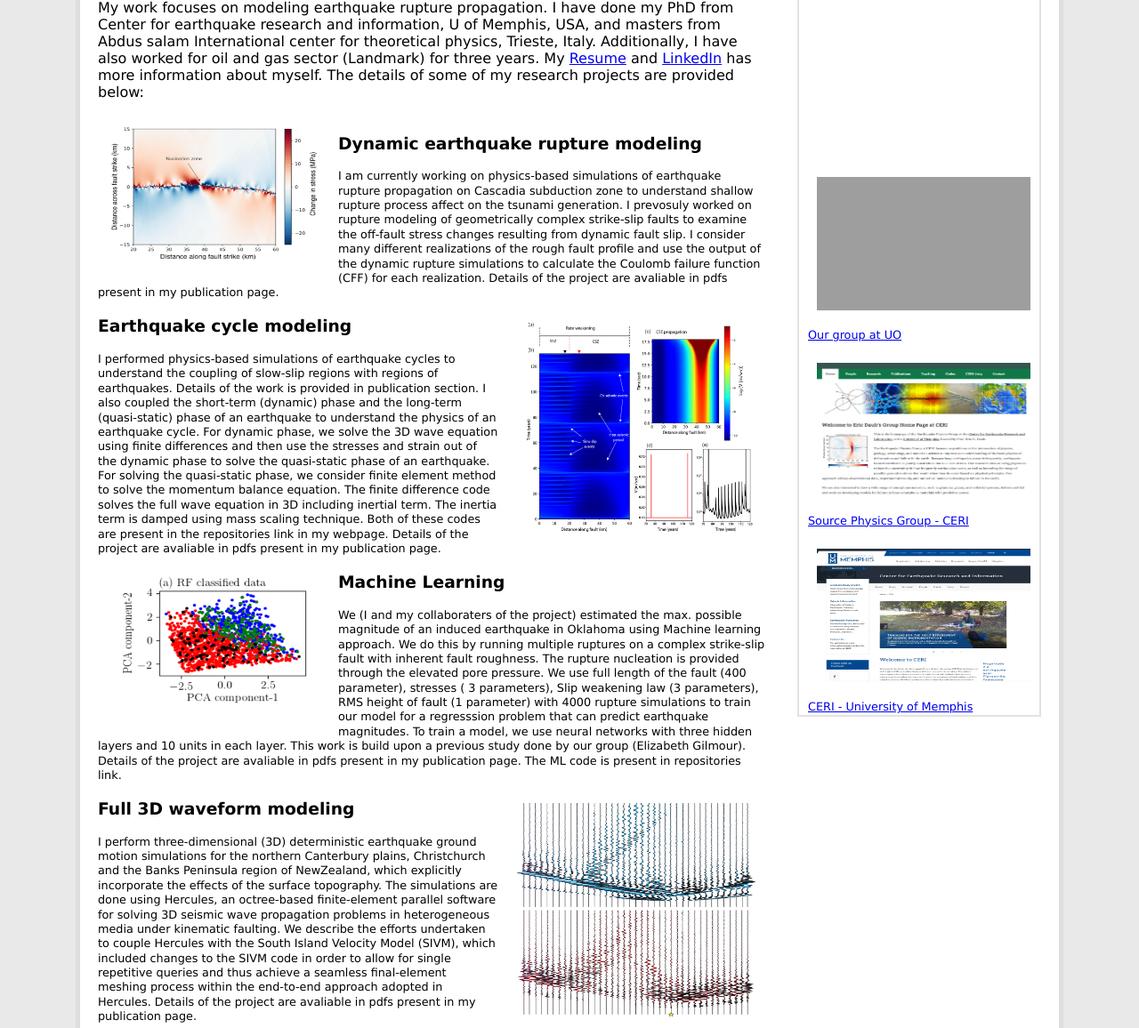
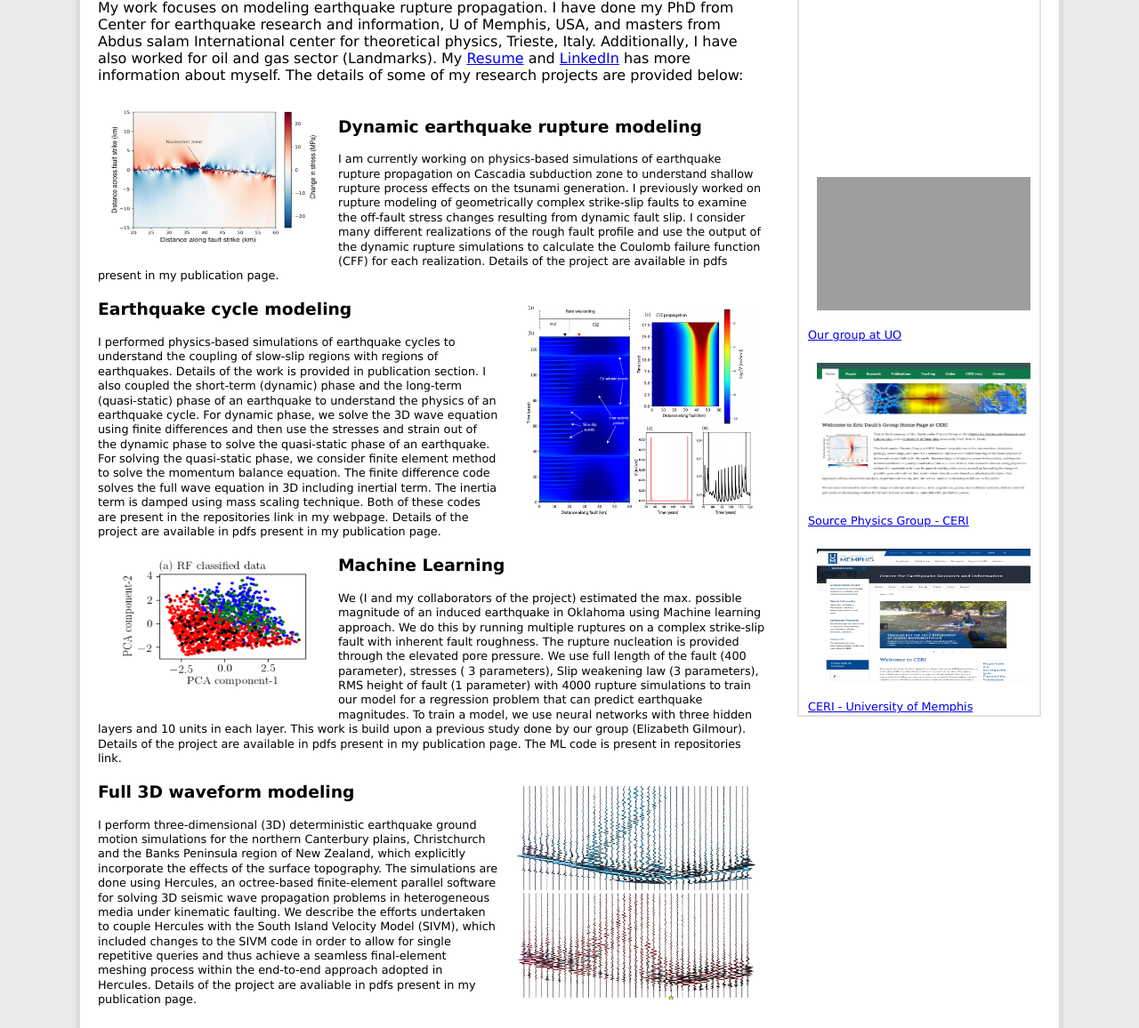
Before and after one commit to aqeel-magsi/Profile, a plain HTML site: page index.html in a window 1280 px wide. Shown: the part 390-1546 px from the top of the page at 89% size. Drawn offline with Linux system fonts and the light colour scheme; grey boxes are pictures that could not be loaded.

Commit message:
some typos fixed

```diff
--- a/index.html
+++ b/index.html
@@ -25,7 +25,7 @@
 
 
 <h2>Welcome to Khurram Aslam's personal page</h2>
-I am a Postdoctoral fellow at University of Oregon, Eugene, OR, USA since September 2019. My work focuses on modeling earthquake rupture propagation. I have done my PhD from Center for earthquake research and information, U of Memphis, USA, and masters from Abdus salam International center for theoretical physics, Trieste, Italy. Additionally, I have also worked for oil and gas sector (Landmark) for three years. My <a href="./docs/Khurram_resume.pdf"> Resume</a> and <a href="https://www.linkedin.com/in/khurram-shahzad-aslam-phd-19321020/">LinkedIn</a> has more information about myself. The details of some of my research projects are provided below:
+I am a Postdoctoral fellow at University of Oregon, Eugene, OR, USA since September 2019. My work focuses on modeling earthquake rupture propagation. I have done my PhD from Center for earthquake research and information, U of Memphis, USA, and masters from Abdus salam International center for theoretical physics, Trieste, Italy. Additionally, I have also worked for oil and gas sector (Landmarks). My <a href="./docs/Khurram_resume.pdf"> Resume</a> and <a href="https://www.linkedin.com/in/khurram-shahzad-aslam-phd-19321020/">LinkedIn</a> has more information about myself. The details of some of my research projects are provided below:
 <br>
 </br>
 
@@ -33,11 +33,11 @@ I am a Postdoctoral fellow at University of Oregon, Eugene, OR, USA since Septem
 <img src="Images/stress.png" class="imgLeft" />
 <h3> Dynamic earthquake rupture modeling </h3>
 <p>
-    I am currently working on physics-based simulations of earthquake rupture propagation on Cascadia subduction zone to understand shallow rupture process affect
-    on the tsunami generation. I prevosuly worked on rupture modeling of geometrically complex strike-slip faults to
+    I am currently working on physics-based simulations of earthquake rupture propagation on Cascadia subduction zone to understand shallow rupture process effects
+    on the tsunami generation. I previously worked on rupture modeling of geometrically complex strike-slip faults to
     examine the off-fault stress changes resulting from dynamic fault slip. I consider many different realizations of the rough
     fault profile and use the output of the dynamic rupture simulations to calculate the Coulomb failure function (CFF) for each realization.
-    Details of the project are avaliable in pdfs present in my publication page.
+    Details of the project are available in pdfs present in my publication page.
 </p>
 
 <img src="Images/cycle_model.png" class="imgRight"/>
@@ -50,17 +50,17 @@ the stresses and strain out of the dynamic phase to solve the quasi-static phase
 For solving the quasi-static phase, we consider finite element method to solve the momentum balance equation.
 The finite difference code solves the full wave equation in 3D including inertial term.
 The inertia term is damped using mass scaling technique. Both of these codes are present in the repositories link in my webpage. Details
-of the project are avaliable in pdfs present in my publication page.
+of the project are available in pdfs present in my publication page.
 </p>
 
 <img src="Images/ML.png" class="imgLeft" />
 <h3>Machine Learning </h3>
 <p>
-   We (I and my collaboraters of the project) estimated the max. possible magnitude of an induced earthquake in
+   We (I and my collaborators of the project) estimated the max. possible magnitude of an induced earthquake in
     Oklahoma using Machine learning approach. We do this by running multiple ruptures on a complex strike-slip fault with inherent fault roughness. The rupture nucleation is provided through the elevated
     pore pressure. We use full length of the fault (400 parameter), stresses ( 3 parameters), Slip weakening law (3 parameters), RMS height of fault (1 parameter) with 4000 rupture simulations to train
-    our model for a regresssion problem that can predict earthquake magnitudes. To train a model, we use neural networks with three hidden layers and 10 units in each layer. This work is build upon a previous
-    study done by our group (Elizabeth Gilmour). Details of the project are avaliable in pdfs present in my publication page. The ML code is present in repositories link.
+    our model for a regression problem that can predict earthquake magnitudes. To train a model, we use neural networks with three hidden layers and 10 units in each layer. This work is build upon a previous
+    study done by our group (Elizabeth Gilmour). Details of the project are available in pdfs present in my publication page. The ML code is present in repositories link.
 </p>
 
 <img src="Images/waveform.png" class="imgRight"/>
@@ -68,7 +68,7 @@ of the project are avaliable in pdfs present in my publication page.
 <p>
     I perform three-dimensional (3D) deterministic
 earthquake ground motion simulations for the northern Canterbury plains,
-Christchurch and the Banks Peninsula region of NewZealand, which explicitly incorporate the
+Christchurch and the Banks Peninsula region of New Zealand, which explicitly incorporate the
 effects of the surface topography. The simulations are done using Hercules, an
 octree-based finite-element parallel software for solving 3D seismic wave
 propagation problems in heterogeneous media under kinematic faulting. We
@@ -88,11 +88,16 @@ of the project are avaliable in pdfs present in my publication page.
 
 <marquee direction="up" width="250" height="180">
 
+
     <p>
     I am going to Attend SSA (Seismological Society of America) meeting on <font color="blue"> 29 April, 2020 at Alberququee, NM,USA </font>.
     </p>
 
     <p>
+    I am going to Attend SZD (Subduction zone dynamics) workshop  on <font color="blue"> 15 Oct, 2019 at UO, Eugene, OR, USA </font>.
+    </p>
+    <p>
+
     I am going to Attend SSA (Seismological Society of America) meeting on <font color="blue"> 23-26 April, 2019 at Seatle, Washington </font>.
     </p>
 
@@ -117,7 +122,7 @@ of the project are avaliable in pdfs present in my publication page.
 
 
     <p>
-    Interviewd by ICTP institure. The link provides my interview on the graduation day from ICTP, Italy.
+    Interviewed by ICTP institure. The link provides my interview on the graduation day from ICTP, Italy.
     <a href="https://www.ictp.it/about-ictp/media-centre/news/news-archive/2012/8/khurram-aslam.aspx"> Khurram interview by ICTP</a>
     </p>
     <p>
```
